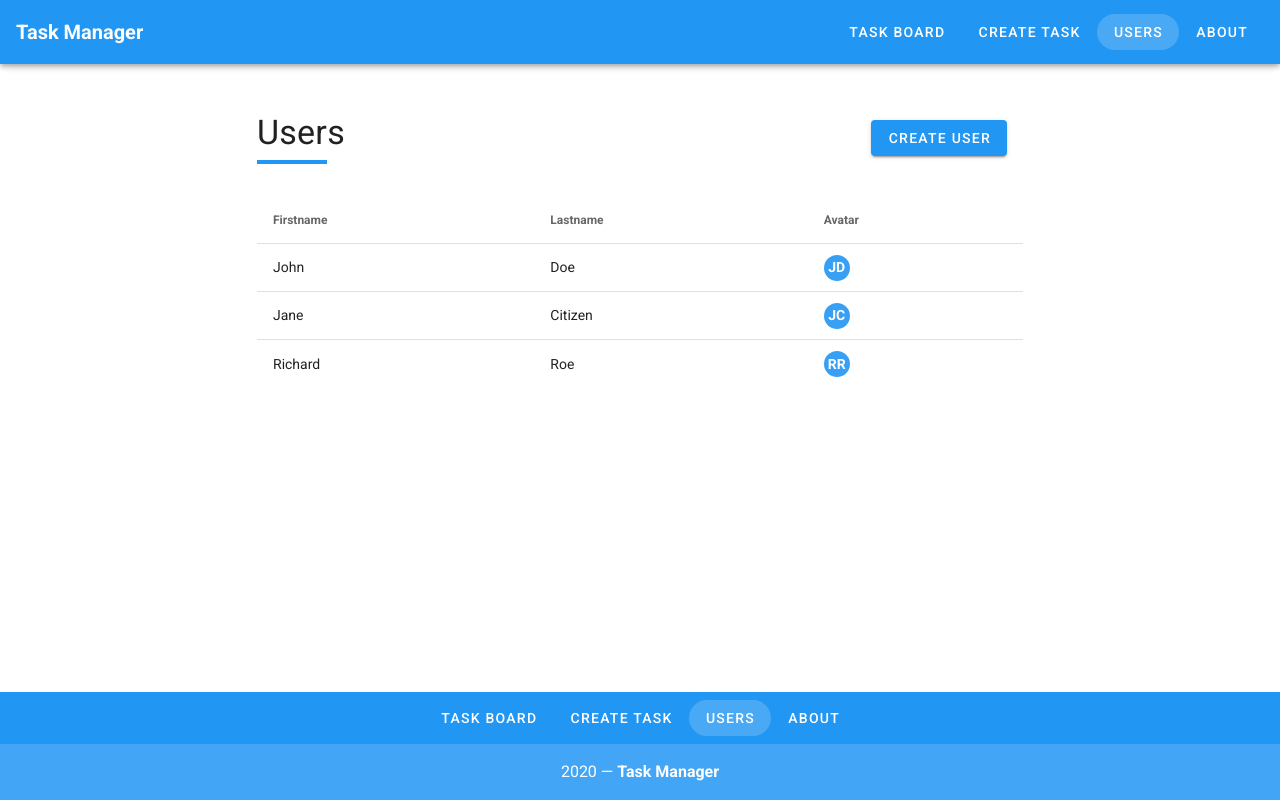
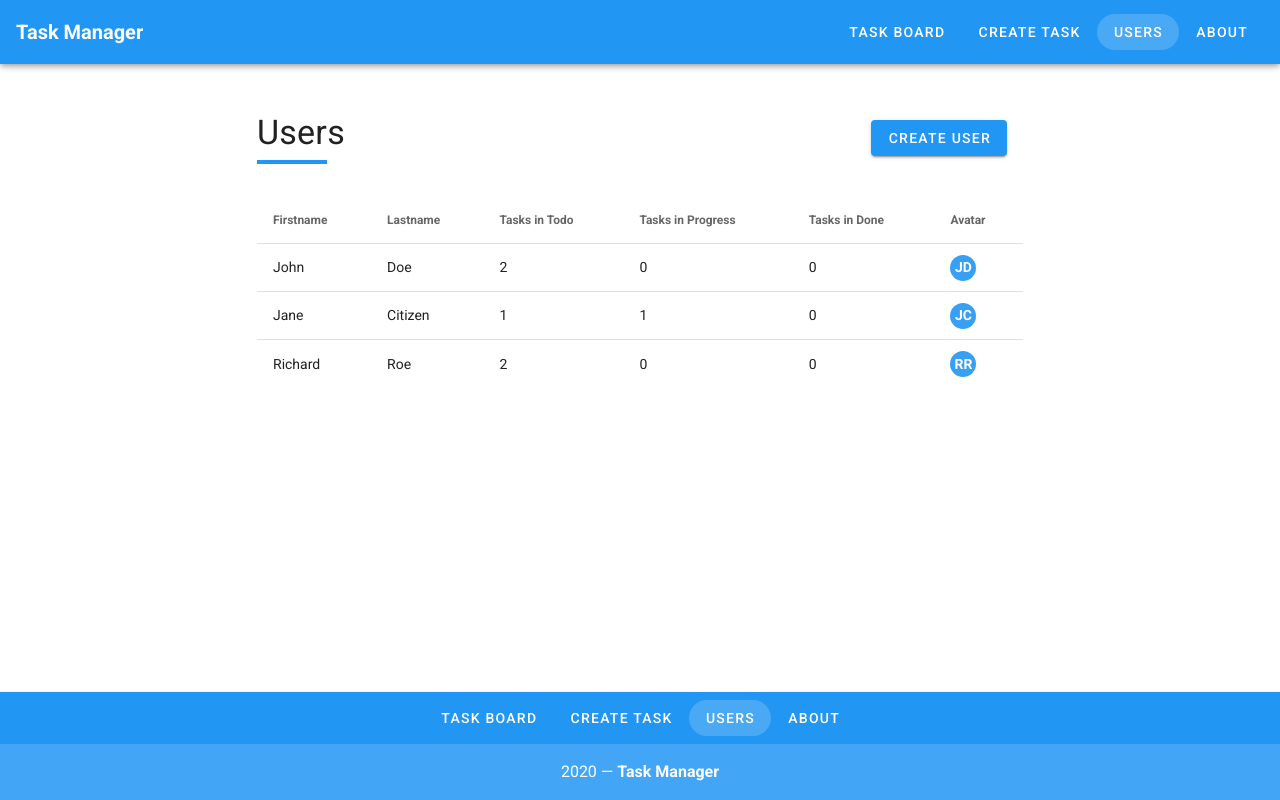
Before and after one commit to ealafryafresena/vue-todo-app, a Vue app: page /users in a window 1280 px wide. Built offline with nearby package versions, Linux system fonts and the light colour scheme; data requests are answered from the project's data file.

Commit message:
add tasks columns

```diff
--- a/package.json
+++ b/package.json
@@ -1,6 +1,6 @@
 {
   "name": "vue-todo-app",
-  "version": "1.2.0",
+  "version": "1.3.0",
   "private": true,
   "scripts": {
     "serve": "vue-cli-service serve",
--- a/src/components/UserTable.vue
+++ b/src/components/UserTable.vue
@@ -5,6 +5,9 @@
         <tr>
           <th class="text-left">Firstname</th>
           <th class="text-left">Lastname</th>
+          <th class="text-left">Tasks in Todo</th>
+          <th class="text-left">Tasks in Progress</th>
+          <th class="text-left">Tasks in Done</th>
           <th class="text-left">Avatar</th>
         </tr>
       </thead>
@@ -12,6 +15,9 @@
         <tr v-for="user in users" :key="user.id">
           <td>{{ user.firstName }}</td>
           <td>{{ user.lastName }}</td>
+          <td>{{ user.todosCount.statusTodo }}</td>
+          <td>{{ user.todosCount.statusProgress }}</td>
+          <td>{{ user.todosCount.statusDone }}</td>
           <td>
             <UserInitials
               :user="{ firstName: user.firstName, lastName: user.lastName }"
--- a/src/views/UsersOverview.vue
+++ b/src/views/UsersOverview.vue
@@ -8,7 +8,7 @@
             >Create User</v-btn
           >
         </div>
-        <UserTable :users="users" />
+        <UserTable :users="userTableData" />
       </v-col>
     </v-row>
     <v-row class="mt-6" justify="center">
@@ -41,13 +41,33 @@ export default {
   },
   created() {
     this.fetchUsers();
+    this.fetchTodos();
   },
   computed: {
     ...mapGetters("users", ["users"]),
-    ...mapState("users", ["users"])
+    ...mapGetters("todos", ["todos"]),
+    ...mapState("users", ["users"]),
+    userTableData() {
+      return this.users.map(user => {
+        const todosByUser = this.todos.filter(todo => todo.userId === user.id);
+
+        const statusTodo = todosByUser.filter(todo => todo.status === "todo");
+        const statusProgress = todosByUser.filter(
+          todo => todo.status === "progress"
+        );
+        const statusDone = todosByUser.filter(todo => todo.status === "done");
+
+        user.todosCount = {};
+        user.todosCount.statusTodo = statusTodo.length;
+        user.todosCount.statusProgress = statusProgress.length;
+        user.todosCount.statusDone = statusDone.length;
+        return user;
+      });
+    }
   },
   methods: {
     ...mapActions("users", ["fetchUsers"]),
+    ...mapActions("todos", ["fetchTodos"]),
     closeDialog() {
       this.dialog = false;
     }
```
